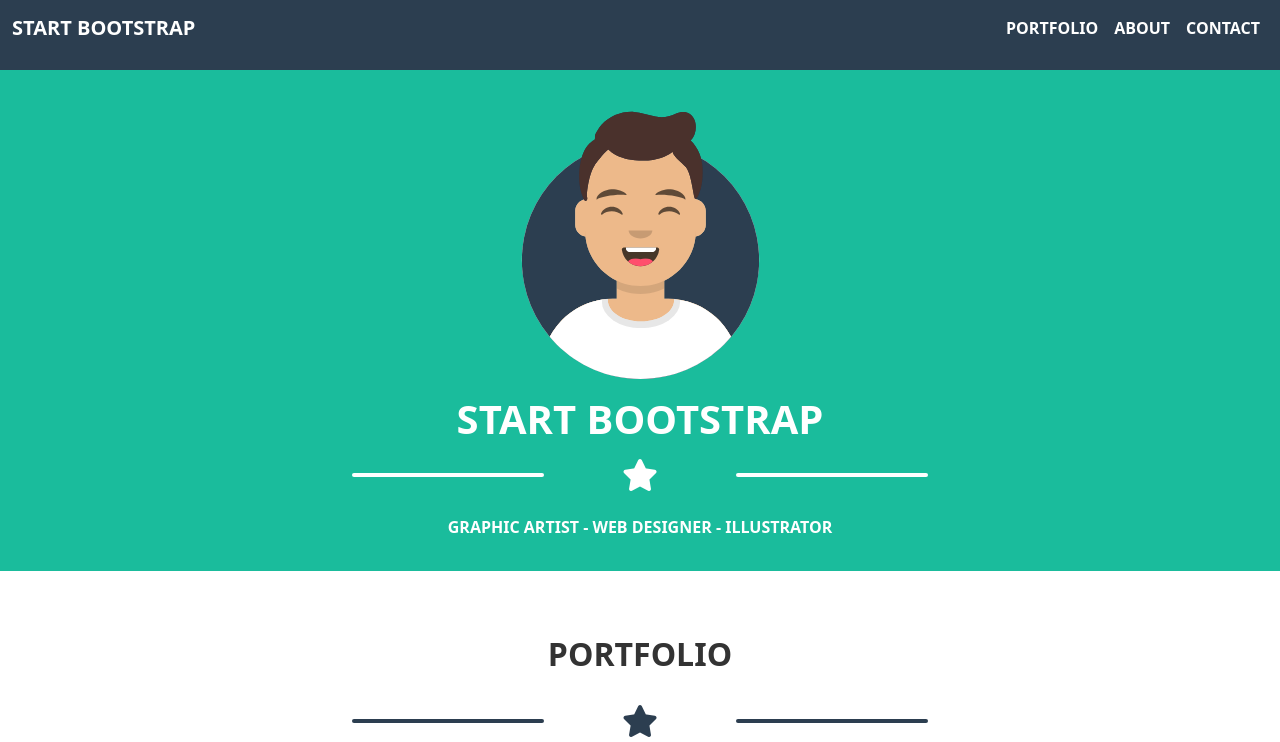
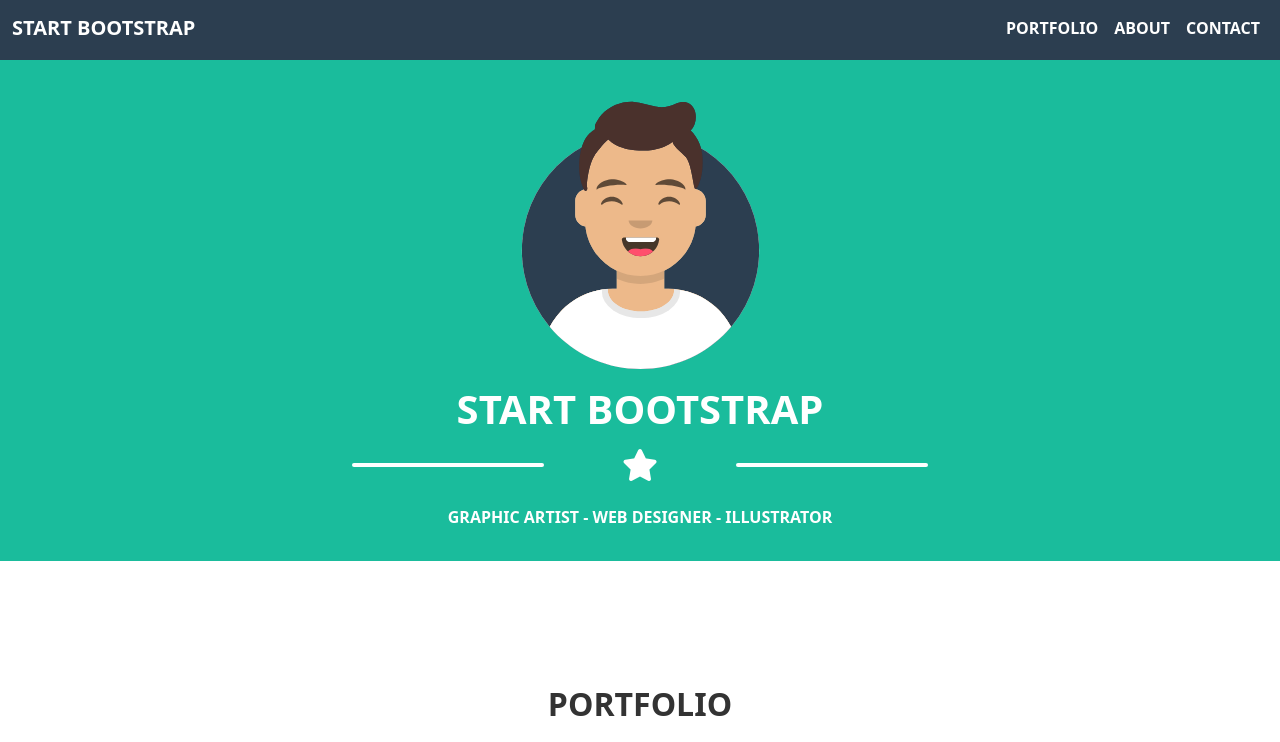
Before and after one commit to andreaconv/html-css-bootstrap-freelancer, a plain HTML site: page index.html in a window 1280 px wide. Shown: the top 742 px of the page. Drawn offline with nearby package versions, Linux system fonts and the light colour scheme.

Commit message:
end version 2

```diff
--- a/css/style.css
+++ b/css/style.css
@@ -12,16 +12,26 @@ body{
   --blue-light: #3a546d;
   --acqua: #1abc9c;
   --black: #333;
+  --height-header: 60px;
 }
 
 header{
+  position: fixed;
+  top: 0;
+  left: 0;
+  z-index: 999;
+  width: 100%;
   background-color: var(--blue-dark);
-  height: 70px;
+  height: var(--height-header);
 }
 
 /* SECTION  */
 
-section{
+section::before{
+  content: '';
+  display: block;
+  height: var(--height-header);
+  margin: -var(--height-header) 0 0 ;
 }
 
 section:nth-child(odd){
```
